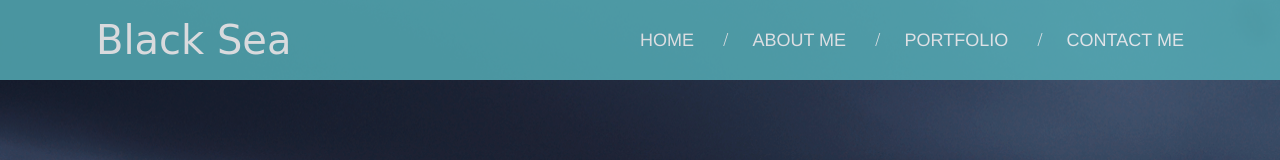
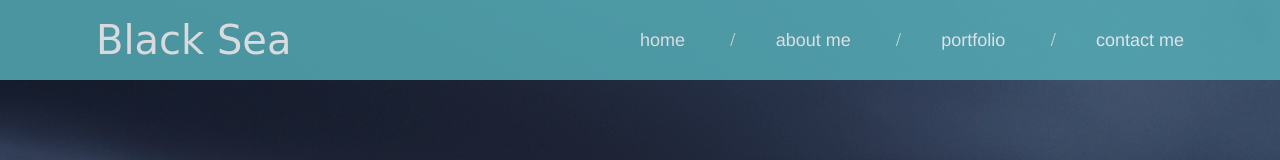
Before and after one commit to mexell96/lesson-5, a plain HTML site: page index.html in a window 1280 px wide. Shown: the top 160 px of the page. Drawn offline with Linux system fonts and the light colour scheme; a web font is replaced by a local one.

Commit message:
Update index.html

```diff
--- a/index.html
+++ b/index.html
@@ -12,13 +12,13 @@
         <div class="container">
             <span class="blacksea">Black Sea</span>
             <nav>
-                <a class="nav-link" href="#home">HOME</a>
+                <a class="nav-link" href="#home">home</a>
                 <span class="slash">/</span>
-                <a class="nav-link" href="#aboutme">ABOUT ME</a>
+                <a class="nav-link" href="#aboutme">about me</a>
                 <span class="slash">/</span>
-                <a class="nav-link" href="#portfolio">PORTFOLIO</a>
+                <a class="nav-link" href="#portfolio">portfolio</a>
                 <span class="slash">/</span>
-                <a class="nav-link" href="#contactme">CONTACT ME</a>
+                <a class="nav-link" href="#contactme">contact me</a>
             </nav>
         </div>
     </div>
```
